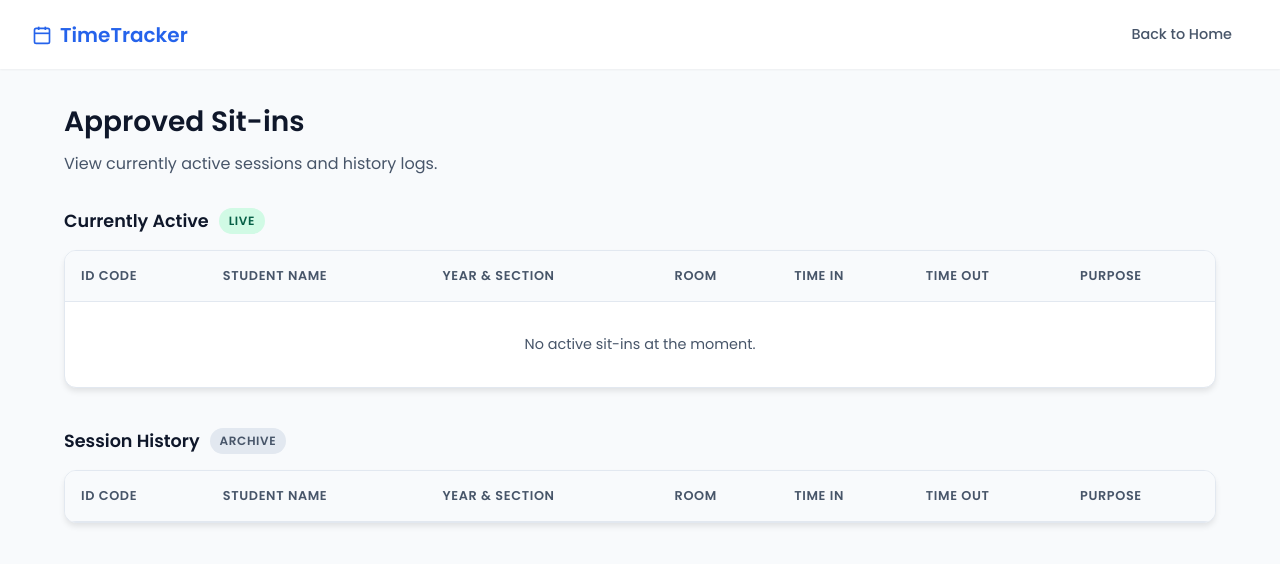
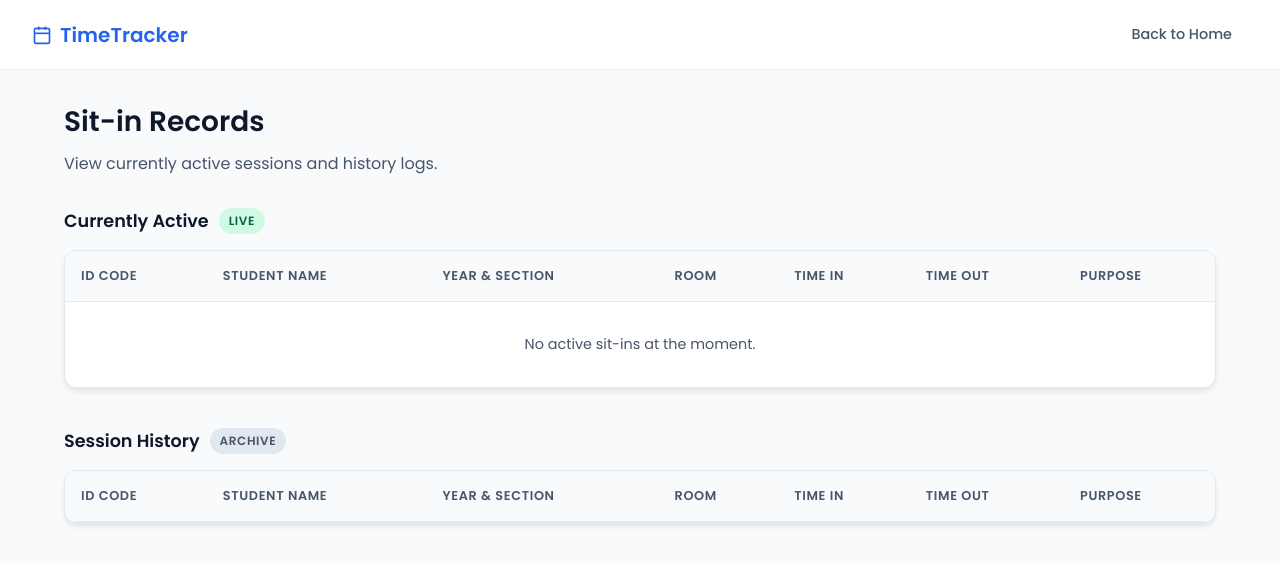
Before and after one commit to TheCoalNoob/teacher-time-tracker, a plain HTML site: page approved.html in a window 1280 px wide. Drawn offline with Linux system fonts and the light colour scheme; no server answers.

Commit message:
Update approved.html

```diff
--- a/approved.html
+++ b/approved.html
@@ -223,7 +223,7 @@
   <div class="container">
 
     <div class="page-header">
-      <h2>Approved Sit-ins</h2>
+      <h2>Sit-in Records</h2>
       <p>View currently active sessions and history logs.</p>
     </div>
 
```
